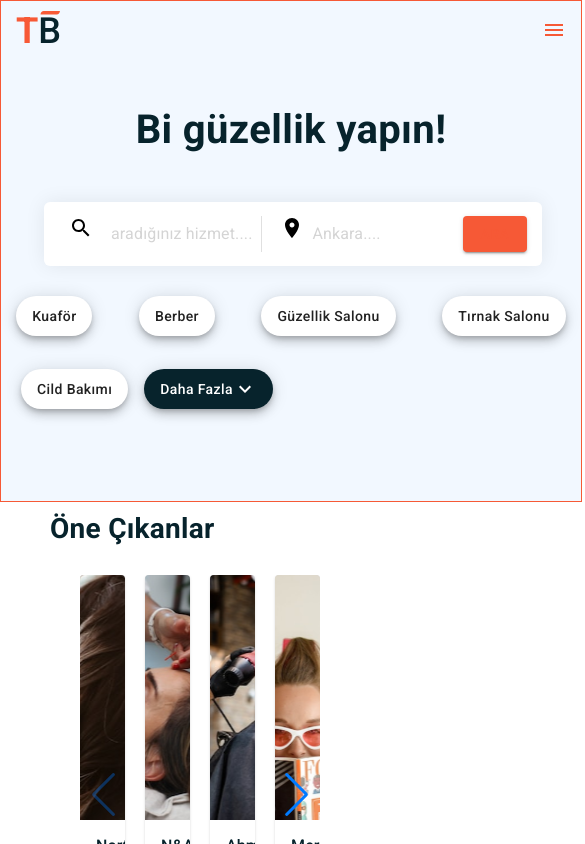
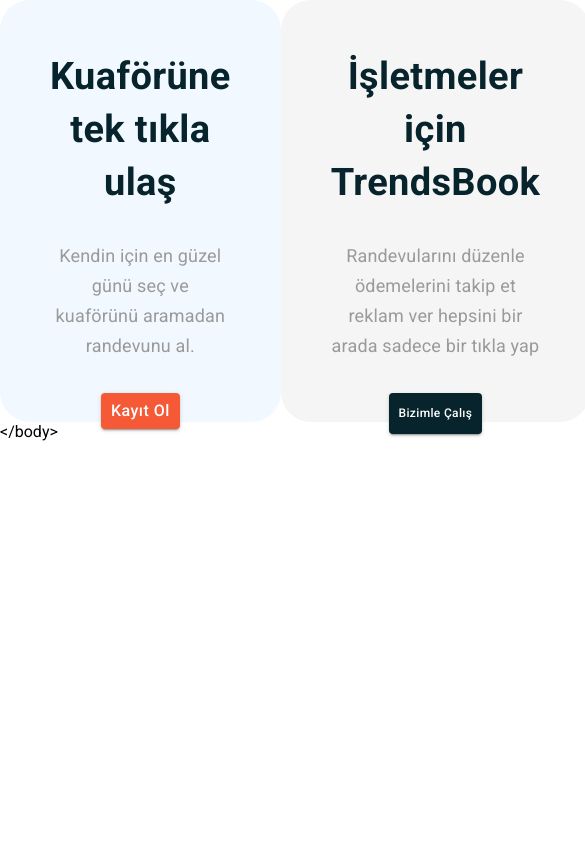
Before and after one commit to SenFaruk/trendsbooking2, a React (Create React App) app: page / in a window 390 px wide. Shown: the top 844 px of the page, 585 px wide, since content can reach past the window. Built offline with nearby package versions, Linux system fonts and the light colour scheme.

Commit message:
responsive tektık.js

```diff
--- a/src/components/cards/Cardcards.js
+++ b/src/components/cards/Cardcards.js
@@ -5,22 +5,24 @@
 
 const Cardcards = () => {
   return (
-    <Stack
-      direction="row"
-      justifyContent="center"
-      alignItems="center"
-      spacing={2}
+    // container Box başlangıç
+    <Box
+      sx={{
+        display: "flex",
+        flexWrap: "wrap",
+        justifyContent: "space-evenly",
+        padding: "50px",
+      }}
     >
+      {/* birinci box */}
+
       <Box
         sx={{
-          position: "absolute",
           width: "394px",
-          height: "849px",
-
+          height: "860px",
           background: `url(${card1})`,
           backgroundPosition: "center",
           backgroundSize: "cover",
-          position: "relative",
           borderRadius: "20px",
         }}
       >
@@ -33,7 +35,6 @@
             lineHeight: "33px",
             textAlign: "center",
             paddingTop: "50px",
-
             color: "#07232C",
           }}
         >
@@ -44,13 +45,58 @@
 
       {/* birinci box sonu */}
 
-      <Stack direction="column" spacing={2}>
+      {/* ikinci ve üçünçü boxlar için stack başlangıc */}
+
+      <Stack direction="column" spacing={1}>
+        {/* ikinci box başlangıc */}
         <Box
           sx={{
             width: "393px",
             height: "416px",
             background: "#F2F8FF",
             borderRadius: "20px",
+            marginBottom: "20px",
+          }}
+        >
+          <Typography
+            sx={{
+              fontFamily: "Roboto",
+              fontStyle: "normal",
+              fontWeight: "500",
+              fontSize: "28px",
+              lineHeight: "33px",
+              padding: "50px 25px 0px 25px",
+              color: "#07232C",
+            }}
+          >
+            Make an appointment online
+          </Typography>
+          <Typography
+            sx={{
+              fontFamily: "Roboto",
+              fontStyle: "normal",
+              fontWeight: "400",
+              fontSize: "20px",
+              lineHeight: "28px",
+              padding: "10px 25px 0px 25px",
+              color: "#6E6E73",
+            }}
+          >
+            Booksy is a free booking application, thanks to which you can easily
+            find a free date and make an appointment conveniently.{" "}
+          </Typography>
+        </Box>
+
+        {/* ikinci box sonu */}
+        {/* üçüncü box başlangıc */}
+
+        <Box
+          sx={{
+            width: "393px",
+            height: "416px",
+            background: "#F65936",
+            borderRadius: "20px",
+            marginBottom: "20px",
           }}
         >
           <Typography
@@ -84,69 +130,35 @@
             find a free date and make an appointment conveniently.{" "}
           </Typography>
         </Box>
+        {/* üçüncü box sonu */}
+      </Stack>
+      {/* ikinci ve üçünçü boxlar için stack sonu */}
+
+      {/* 4-5inci boxlar(ikinci stack  başlangıcı */}
+
+      <Stack direction="column" spacing={1}>
+        {/* 4.box başlangıç */}
         <Box
           sx={{
             width: "393px",
             height: "416px",
-            background: "#F65936",
-            borderRadius: "20px",
-          }}
-        >
-          <Typography
-            sx={{
-              fontFamily: "Roboto",
-              fontStyle: "normal",
-              fontWeight: "500",
-              fontSize: "28px",
-              lineHeight: "33px",
-
-              padding: "50px 25px 0px 25px",
-
-              color: "#07232C",
-            }}
-          >
-            Make an appointment online
-          </Typography>
-          <Typography
-            sx={{
-              fontFamily: "Roboto",
-              fontStyle: "normal",
-              fontWeight: "400",
-              fontSize: "20px",
-              lineHeight: "28px",
-              padding: "10px 25px 0px 25px",
-
-              color: "#6E6E73",
-            }}
-          >
-            Booksy is a free booking application, thanks to which you can easily
-            find a free date and make an appointment conveniently.{" "}
-          </Typography>
-        </Box>
-      </Stack>
-
-      {/* birinci stack  sonu*/}
-
-      <Stack direction="column" spacing={2}>
-        <Box
-          sx={{
-            width: "393px",
-            height: "416px",
-
             background: `url(${card2})`,
             backgroundPosition: "center",
             backgroundSize: "cover",
-            position: "relative",
             borderRadius: "20px",
             borderRadius: "20px",
+            marginBottom: "20px",
           }}
         ></Box>
+        {/* 4.box sonu */}
+        {/* 5.box başlangıç */}
         <Box
           sx={{
             width: "393px",
             height: "416px",
             background: "#F2F8FF",
             borderRadius: "20px",
+            marginBottom: "20px",
           }}
         >
           <Typography
@@ -180,10 +192,10 @@
             engelleyin, randevularınızı kolayca yönetin
           </Typography>
         </Box>
+        {/* 5.box sonu */}
       </Stack>
-
-      {/* ikinci stack sonu */}
-    </Stack>
+    </Box>
+    // container Box sonu
   );
 };
 
--- a/src/components/tektık/Tektık.js
+++ b/src/components/tektık/Tektık.js
@@ -6,20 +6,30 @@
 const Tektık = () => {
   return (
     <>
-    <Stack
-  direction="row"
-  justifyContent="center"
-  alignItems="center"
-  spacing={2}
+    {/* box container -1- başlangıc */}
+    <Box sx={{
+      display: {
+        xs: "none",
+        sm: "none",
+        md: "flex",
+        lg: "flex",
+        xl: "flex",
+      },
+      justifyContent: "space-evenly",
+
+    }}
+
+
 >
 
-
+   {/* birinci box başlangıç */}
     <Box
       sx={{
         width: "623px",
         height: "891px",
         background: "#F2F8FF",
         borderRadius: "30px",
+
 
       }}
     >
@@ -82,12 +92,16 @@
         <img src={card3} alt="" />
       </Stack>
     </Box>
+    {/* birinci box sonu */}
+
+{/* ikinci box başlangıç */}
     <Box
       sx={{
         width: "623px",
         height: "891px",
         background: "#F2F8FF",
         borderRadius: "30px",
+
 
       }}
     >
@@ -151,7 +165,187 @@
         <img src={card4} alt="" />
       </Stack>
     </Box>
-    </Stack>
+    {/* ikinci box sonu */}
+
+        </Box>
+         {/* box container -1- sonu */}
+
+         {/* box container -2- başlangıc */}
+         <Box sx={{
+      display: {
+        xs: "flex",
+        sm: "flex",
+        md: "none",
+        lg: "none",
+        xl: "none",
+      },
+      justifyContent: "space-around",
+
+    }}
+
+
+>
+  {/* box container-2-1-başlangıc */}
+<Box
+      sx={{
+        width: "400px",
+        height: "422px",
+        background: "#F2F8FF",
+        borderRadius: "30px",
+
+
+      }}
+    >
+      <Stack
+        direction="column"
+        spacing={4}
+        sx={{
+          padding: "50px 50px 0px 50px ",
+        }}
+      >
+        <Typography
+          sx={{
+            fontFamily: "Roboto",
+            fontStyle: "normal",
+            fontWeight: "600",
+            fontSize: "38px",
+            lineHeight: "53px",
+            textAlign: "center",
+            color: "#07232C",
+          }}
+        >
+          Kuaförüne tek tıkla ulaş
+        </Typography>
+        <Typography
+          sx={{
+            fontFamily: "Roboto",
+            fontStyle: "normal",
+            fontWeight: "400",
+            fontSize: "18px",
+            lineHeight: "30px",
+            textAlign: "center",
+            color: " #9A9A9A",
+          }}
+        >
+          Kendin için en güzel günü seç ve kuaförünü aramadan randevunu al.
+        </Typography>
+
+        <Stack
+  direction="row"
+  justifyContent="center"
+  alignItems="center"
+  spacing={2}
+>
+          <Button
+            variant="contained"
+            color="mycolor"
+            size="small"
+            sx={{
+              textTransform: "capitalize",
+              fontFamily: "Roboto",
+              fontStyle: "normal",
+              maxWidth: 100,
+
+
+
+              fontSize: "16px",
+
+              textAlign: "center",
+
+              color: "#FFFFFF",
+            }}
+          >
+            Kayıt Ol
+          </Button>
+        </Stack>
+
+      </Stack>
+    </Box>
+    {/* box container-2-1-sonu */}
+
+
+    {/* box container-2-2-başlangıc */}
+
+
+
+    <Box
+      sx={{
+        width: "400px",
+        height: "422px",
+        background: "#F5F5F5",
+        borderRadius: "30px",
+
+
+      }}
+    >
+      <Stack
+        direction="column"
+        spacing={4}
+        sx={{
+          padding: "50px 50px 0px 50px ",
+        }}
+      >
+        <Typography
+          sx={{
+            fontFamily: "Roboto",
+            fontStyle: "normal",
+            fontWeight: "600",
+            fontSize: "38px",
+            lineHeight: "53px",
+            textAlign: "center",
+            color: "#07232C",
+          }}
+        >
+         İşletmeler için TrendsBook
+        </Typography>
+        <Typography
+          sx={{
+            fontFamily: "Roboto",
+            fontStyle: "normal",
+            fontWeight: "400",
+            fontSize: "18px",
+            lineHeight: "30px",
+            textAlign: "center",
+            color: " #9A9A9A",
+          }}
+        >
+          Randevularını düzenle ödemelerini takip et reklam ver hepsini bir arada sadece bir tıkla yap
+        </Typography>
+
+        <Stack
+  direction="row"
+  justifyContent="center"
+  alignItems="center"
+  spacing={2}
+>
+          <Button
+            variant="contained"
+            color="myblack"
+            size="small"
+            sx={{
+              textTransform: "capitalize",
+              fontFamily: "Roboto",
+              fontStyle: "normal",
+              maxWidth: 100,
+
+
+              fontSize: "12px",
+
+              textAlign: "center",
+
+              color: "#FFFFFF",
+              padding:"10px 10px 10px 10px"
+            }}
+          >
+            Bizimle Çalış
+          </Button>
+        </Stack>
+
+      </Stack>
+    </Box>
+
+    {/* box container-2-2-sonu */}
+</Box>
     </>
   );
 };
--- a/src/components/yazılım/Yazılım.js
+++ b/src/components/yazılım/Yazılım.js
@@ -1,17 +1,24 @@
 import React from "react";
-import { Stack, Typography } from "@mui/material";
+import { Box, Stack, Typography } from "@mui/material";
 import SouthEastSharpIcon from "@mui/icons-material/SouthEastSharp";
 import Arrow from "../../assets/Arrow.svg";
 const Yazılım = () => {
   return (
-    <Stack
-      direction="row"
-      spacing={10}
+    // container Box başlangıc
+    <Box
       sx={{
-        margin: "50px 150px 50px 185px",
+        display: {
+          xs: "column",
+          sm: "column",
+          md: "column",
+          lg: "flex",
+          xl: "flex",
+        },
+        justifyContent: "center",
+        p: "50px 100px 50px 100px",
       }}
     >
-      <Stack direction="row" spacing={2}>
+      <Stack direction="row" spacing={2} padding=" 0px 70px 50px 0px">
         <Stack>
           <img src={Arrow} alt="" />
         </Stack>
@@ -46,7 +53,8 @@
         tabletinizden kullanarak Randevularınızı, Ürün & Paket Satışlarınızı ve
         çok daha fazlasını kolayca yönetebilirsiniz!
       </Typography>
-    </Stack>
+    </Box>
+    // container Box sonu
   );
 };
 
--- a/src/view/Views.js
+++ b/src/view/Views.js
@@ -20,7 +20,7 @@
 const Views = () => {
   return (
     <ThemeProvider theme={theme}>
-      <Navbar />
+      {/* <Navbar />
       <Hero/>
 
       <NavItems/>
@@ -29,11 +29,11 @@
       <Ortalama/>
       <Mutlu/>
       <Cardcards/>
-      <Yazılım/>
+      <Yazılım/> */}
       <Tektık/>
-      <Mobiluygulama/>
-      <Sıkcasorulansorular/>
-      <Footer/>
+      {/* <Mobiluygulama/> */}
+      {/* <Sıkcasorulansorular/> */}
+      {/* <Footer/>  */}
     </ThemeProvider>
   );
 };
```
Also changed, not shown: 1 other file (tests, documents, lock files or other folders).
